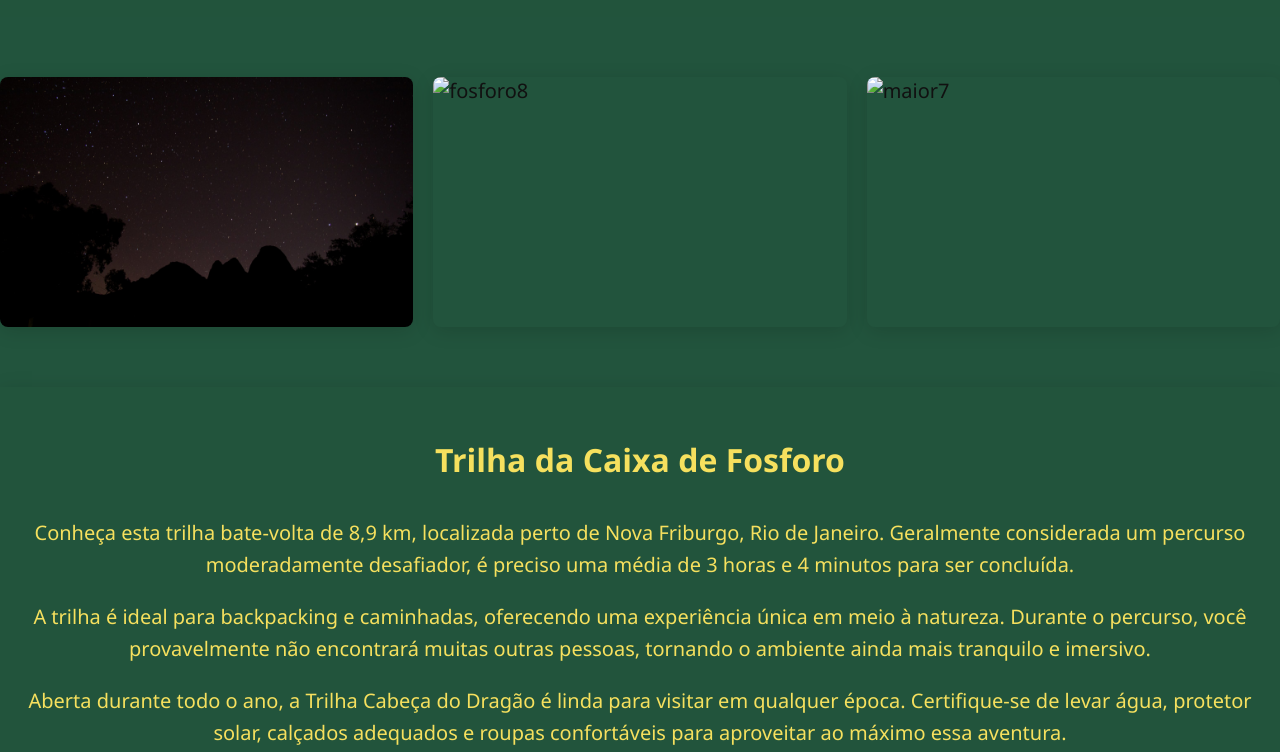
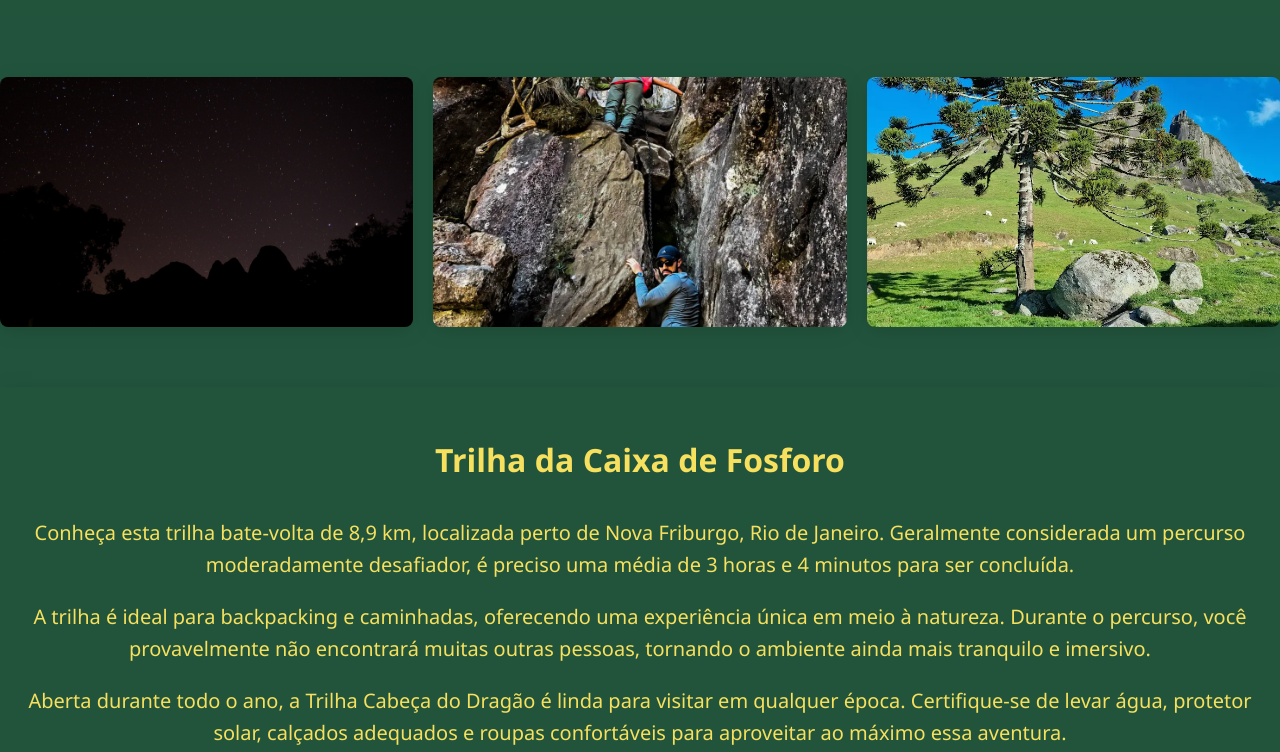
Before and after one commit to Danielletomaz/Circuito-Ter-Verde, a plain HTML site: page estadual.html in a window 1280 px wide. Shown: the part 3160-3912 px from the top of the page. Drawn offline with Linux system fonts and the light colour scheme.

Commit message:
Update estadual.html

```diff
--- a/estadual.html
+++ b/estadual.html
@@ -88,8 +88,8 @@
     <div class="container">
         <div class="gallery2">
                 <img src="estadual24.jpg" alt="estadual24">
-                <img src="fosforo8.jpg" alt="fosforo8">
-                <img src="maior7.jpg" alt="maior7">
+                <img src="fosforo8.webp" alt="fosforo8">
+                <img src="maior7.webp" alt="maior7">
      </div>
     </div>
  </section>
@@ -121,8 +121,8 @@
     <div class="container">
         <div class="gallery2">
                 <img src="estadual24.jpg" alt="estadual24">
-                <img src="fosforo8.jpg" alt="fosforo8">
-                <img src="maior7.jpg" alt="maior7">
+                <img src="fosforo8.webp" alt="fosforo8">
+                <img src="maior7.webp" alt="maior7">
      </div>
     </div>
  </section>
@@ -151,8 +151,8 @@
     <div class="container">
         <div class="gallery2">
                 <img src="estadual24.jpg" alt="estadual24">
-                <img src="fosforo8.jpg" alt="fosforo8">
-                <img src="maior7.jpg" alt="maior7">
+                <img src="fosforo8.webp" alt="fosforo8">
+                <img src="maior7.webp" alt="maior7">
      </div>
     </div>
  </section>
@@ -184,8 +184,8 @@
     <div class="container">
         <div class="gallery2">
                 <img src="estadual24.jpg" alt="estadual24">
-                <img src="fosforo8.jpg" alt="fosforo8">
-                <img src="maior7.jpg" alt="maior7">
+                <img src="fosforo8.webp" alt="fosforo8">
+                <img src="maior7.webp" alt="maior7">
      </div>
     </div>
  </section>
@@ -217,8 +217,8 @@
                 <img src="estadual11.jpg" alt="estadual11">
                 <img src="estadual17.jpg" alt="estadual17">
                 <img src="estadual24.jpg" alt="estadual24">
-                <img src="fosforo8.jpg" alt="fosforo8">
-                <img src="maior7.jpg" alt="maior7">
+                <img src="fosforo8.webp" alt="fosforo8">
+                <img src="maior7.webp" alt="maior7">
                 <img src="fosforo7.jpg" alt="fosforo7">
             </div>
         </section>
```
